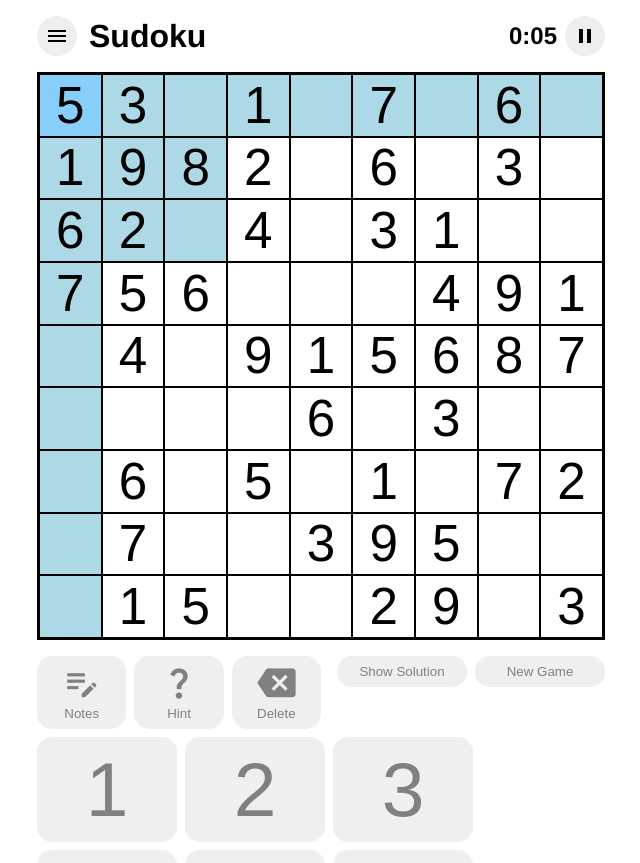
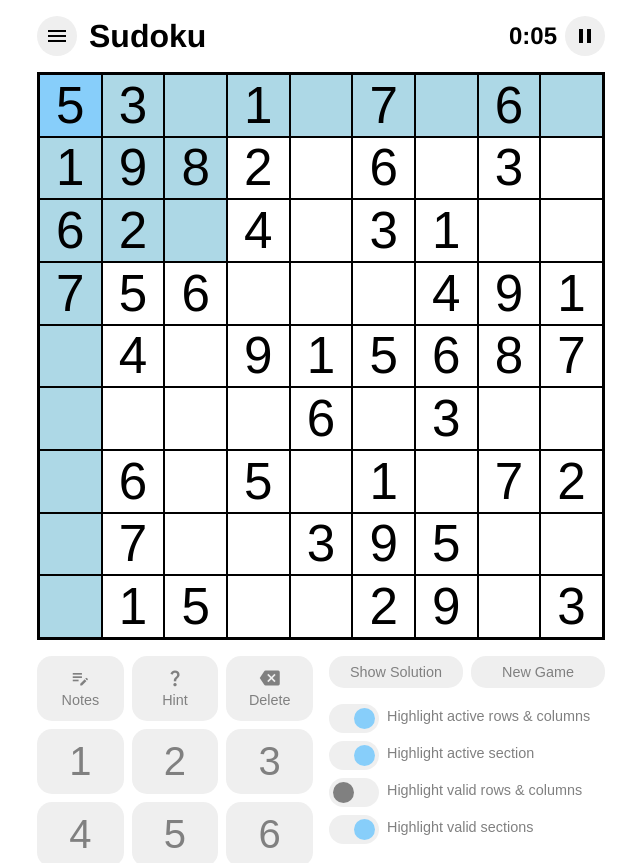
Before and after one commit to jkeussen/sudoku, a React (Vite) app: page / in a window 1280 px wide. Shown: the top 863 px of the page, without its empty margins (319-959 px from the left). Built offline with nearby package versions, Linux system fonts and the light colour scheme.

Commit message:
Added options switches

```diff
--- a/package.json
+++ b/package.json
@@ -13,7 +13,8 @@
     "@types/react-redux": "^7.1.24",
     "react": "^18.2.0",
     "react-dom": "^18.2.0",
-    "react-redux": "^8.0.5"
+    "react-redux": "^8.0.5",
+    "sass": "^1.56.1"
   },
   "devDependencies": {
     "@types/react": "^18.0.24",
--- a/src/components/Controls.module.css
+++ b/src/components/Controls.module.css
@@ -16,16 +16,6 @@
 	/* flex-wrap: wrap; */
 	gap: 0.5rem;
 }
-.topRow button {
-	display: flex;
-	flex-direction: column;
-	gap: 0.25rem;
-	color: var(--control-button-text-color);
-}
-.topRow button span {
-	width: 100%;
-	font-size: 3vw;
-}
 .numbers {
 	width: 100%;
 	position: relative;
@@ -33,20 +23,45 @@
 	gap: 0.5rem;
 	grid-template-columns: repeat(3, 1fr);
 }
-.numberButton {
+.topRow button,
+.numbers button {
 	aspect-ratio: 4 / 3;
-	border-radius: var(--border-radius);
-	font-size: 6vw;
+	padding: 0;
+}
+.topRow button {
+	display: flex;
+	flex-direction: column;
+	gap: 0.25rem;
+	color: var(--control-button-text-color);
+}
+	.topRow button span {
+		width: 100%;
+		font-size: 1.25rem;
+	}
+.numbers button {
+	font-size: 2.5rem;
 	color: var(--control-button-text-color);
 }
 
 .col2 {
 	width: 50%;
 	display: flex;
-	gap: 0.5rem;
+	flex-direction: column;
+	gap: 1rem;
 	align-items: flex-start;
 	justify-content: flex-start;
 	flex-wrap: wrap;
+}
+.gameActions {
+	width: 100%;
+	gap: 0.5rem;
+	display: flex;
+}
+.switches {
+	width: 100%;
+	display: flex;
+	flex-direction: column;
+	gap: 0.5rem;
 }
 .col2 button {
 	padding: 0.5rem 1rem;
@@ -65,7 +80,8 @@
 	.topRow button span {
 		font-size: 4vw;
 	}
-	.numberButton {
+	.topRow button,
+	.numbers button {
 		aspect-ratio: 2 / 1;
 	}
 	.col2 {
--- a/src/components/Controls.tsx
+++ b/src/components/Controls.tsx
@@ -5,6 +5,8 @@ import { useAppDispatch, useAppSelector } from "../store/hooks";
 import { puzzleActions } from "../store/puzzle-slice";
 import { empty } from '../helpers/valid-inputs';
 import { uiActions } from '../store/ui-slice';
+
+import Switch from './Switch';
 
 const Number: React.FC<{
 	number: string;
@@ -23,7 +25,7 @@ const Number: React.FC<{
 	}
 
 	return(<button
-		className={`${buttonCss.button} ${classes.numberButton}`}
+		className={buttonCss.button}
 		onClick={clickHandler}
 	>
 		{props.number}
@@ -97,6 +99,12 @@ const Numbers: React.FC = () => {
 const Options: React.FC = () => {
 	const dispatch = useAppDispatch();
 
+	const highlightActiveRowsAndCols = useAppSelector(state => state.ui.highlightActiveRowsAndCols)
+	const highlightActiveSection = useAppSelector(state => state.ui.highlightActiveSection)
+	const highlightSameValues = useAppSelector(state => state.ui.highlightSameValues)
+	const highlightValidRowsAndCols = useAppSelector(state => state.ui.highlightValidRowsAndCols)
+	const highlightValidSections = useAppSelector(state => state.ui.highlightValidSections)
+
 	const showSolutionHandler = () => {
 		dispatch(puzzleActions.solvePuzzle())
 	}
@@ -107,8 +115,25 @@ const Options: React.FC = () => {
 		dispatch(uiActions.setIsTimerPaused(false))
 	}
 
+	const toggleHighlightActiveRowsAndCols = () => {
+		dispatch(uiActions.setHighlightActiveRowsAndCols(!highlightActiveRowsAndCols))
+	}
+
+	const toggleHighlightActiveSection = () => {
+		dispatch(uiActions.setHighlightActiveSection(!highlightActiveSection))
+	}
+
+	const toggleHighlightValidRowsAndCols = () => {
+		dispatch(uiActions.setHighlightValidRowsAndCols(!highlightValidRowsAndCols))
+	}
+
+	const toggleHighlightValidSections = () => {
+		dispatch(uiActions.setHighlightValidSections(!highlightValidSections))
+	}
+
 	return(
 		<div className={classes.col2}>
+			<div className={classes.gameActions}>
 			<button
 				className={buttonCss.button}
 				onClick={showSolutionHandler}
@@ -121,6 +146,29 @@ const Options: React.FC = () => {
 			>
 				New Game
 			</button>
+			</div>
+			<div className={classes.switches}>
+				<Switch
+					label="Highlight active rows & columns"
+					checked={highlightActiveRowsAndCols}
+					onChange={toggleHighlightActiveRowsAndCols}
+				/>
+				<Switch
+					label="Highlight active section"
+					checked={highlightActiveSection}
+					onChange={toggleHighlightActiveSection}
+				/>
+				<Switch
+					label="Highlight valid rows & columns"
+					checked={highlightValidRowsAndCols}
+					onChange={toggleHighlightValidRowsAndCols}
+				/>
+				<Switch
+					label="Highlight valid sections"
+					checked={highlightValidSections}
+					onChange={toggleHighlightValidSections}
+				/>
+			</div>
 		</div>
 	)
 }
--- a/src/components/Header.module.css
+++ b/src/components/Header.module.css
@@ -20,3 +20,6 @@
 	aspect-ratio: 1 / 1;
 	width: min-content;
 }
+.header button:disabled {
+	background-color: lightgreen;
+}
--- a/src/components/Header.tsx
+++ b/src/components/Header.tsx
@@ -45,7 +45,7 @@ const Header: React.FC = (props?) => {
 		<header className={classes.header}>
 			<div className={classes.logo}>
 				<button
-					onClick={() => {}}
+					onClick={() => {alert('Not yet implemented... :(')}}
 					className={`${buttonCss.button} ${buttonCss.rounded}`}
 				>
 					<span className="material-icons">menu</span>
--- /dev/null
+++ b/src/components/Switch.module.scss
@@ -0,0 +1,52 @@
+.toggle {
+	display: flex;
+	gap: 0.5rem;
+	width: 100%
+}
+.toggle span {
+	font-family: Arial;
+	color: grey;
+	font-size: 0.9rem;
+}
+// https://codepen.io/liamj/pen/QYyBzz
+$width: 50px;
+$padding: 4px;
+$height: $width / 2 + $padding;
+//toggle code begins!
+.switchWrap {
+  cursor: pointer;
+  background: var(--switch-bg);
+  padding: $padding;
+  width: $width;
+  height: $height;
+  border-radius: $height / 2;
+  flex-shrink: 0;
+  input {
+    position: absolute;
+    opacity: 0;
+    width: 0;
+    height: 0;
+  }
+}
+.switch {
+  height: 100%;
+  display: grid;
+  grid-template-columns: 0fr 1fr 1fr;
+  transition: .2s;
+  //ICYMI, pseudo elements are treated as grid items
+  &::after {
+    content: '';
+    border-radius: 50%;
+    background: var(--switch-off);
+    grid-column: 2;
+    transition: background .2s;
+  }
+}
+input:checked {
+  + .switch {
+    grid-template-columns: 1fr 1fr 0fr;
+    &::after {
+      background-color: var(--switch-on);
+    }
+  }
+}
--- /dev/null
+++ b/src/components/Switch.tsx
@@ -0,0 +1,19 @@
+import classes from './Switch.module.scss'
+
+const Switch: React.FC<{
+	label: string;
+	checked: boolean;
+	onChange: any;
+}> = (props) => {
+	return(
+	<div className={classes.toggle}>
+		<label className={classes.switchWrap}>
+			<input type="checkbox" checked={props.checked} onChange={props.onChange}/>
+			<div className={classes.switch}></div>
+		</label>
+		<span>{props.label}</span>
+	</div>
+	)
+}
+
+export default Switch;
--- a/src/components/Tile.tsx
+++ b/src/components/Tile.tsx
@@ -54,7 +54,7 @@ const Tile: React.FC<{
 	`Tile`, follow the stack trace as described in
 	https://reactjs.org/link/setstate-in-render
 	*/
-	if (activeSquare === props.id) inputRef?.current?.focus();
+	if (activeSquare === props.id && inputRef.current) inputRef?.current?.focus();
 
 	const onFocusHandler = (e: React.FocusEvent<HTMLInputElement>) => {
 		dispatch(puzzleActions.setActiveSquare(props.id));
@@ -151,7 +151,12 @@ const Tile: React.FC<{
 		highlightActiveSection && section === activeSection
 			? classes.highlighted
 			: "";
-	const valid = validRow || validCol || validSection ? classes.valid : "";
+	const valid =
+		(highlightValidRowsAndCols && validRow) ||
+		(highlightValidRowsAndCols && validCol) ||
+		(highlightValidSections && validSection)
+			? classes.valid
+			: "";
 	const error = props.error ? classes.error : "";
 
 	const css = `${classes.tile} ${userOrGiven} ${active} ${highlightedRow} ${highlightedCol} ${highlightedSection} ${valid} ${error}`;
--- a/src/index.css
+++ b/src/index.css
@@ -4,6 +4,7 @@
   padding: 0;
   box-sizing: border-box;
 }
+*::before, *::after { box-sizing: inherit; }
 :root {
   font-family: Avenir, Helvetica, Arial, sans-serif;
   font-size: 16px;
@@ -30,5 +31,8 @@
   --tile-bg: white;
   --text: black;
   --button-bg: rgb(239,239,239);
+  --switch-bg: rgb(239,239,239);
+  --switch-off: grey;
+  --switch-on: lightskyblue;
   --control-button-text-color: grey;
 }
--- a/src/store/ui-slice.ts
+++ b/src/store/ui-slice.ts
@@ -19,7 +19,7 @@ const initialUiState: UiState = {
 	highlightActiveRowsAndCols: true,
 	highlightActiveSection: true,
 	highlightSameValues: true,
-	highlightValidRowsAndCols: true,
+	highlightValidRowsAndCols: false,
 	highlightValidSections: true,
 	showLocalErrors: false,
 	showGlobalErrors: true,
--- a/src/styles/Buttons.module.css
+++ b/src/styles/Buttons.module.css
@@ -4,6 +4,7 @@
 	display: flex;
 	justify-content: center;
 	align-items: center;
+	font-size: 0.9rem;
 	color: var(--text);
 	border-radius: var(--border-radius);
 	background-color: var(--button-bg);
```
Also changed, not shown: 1 other file (tests, documents, lock files or other folders).
